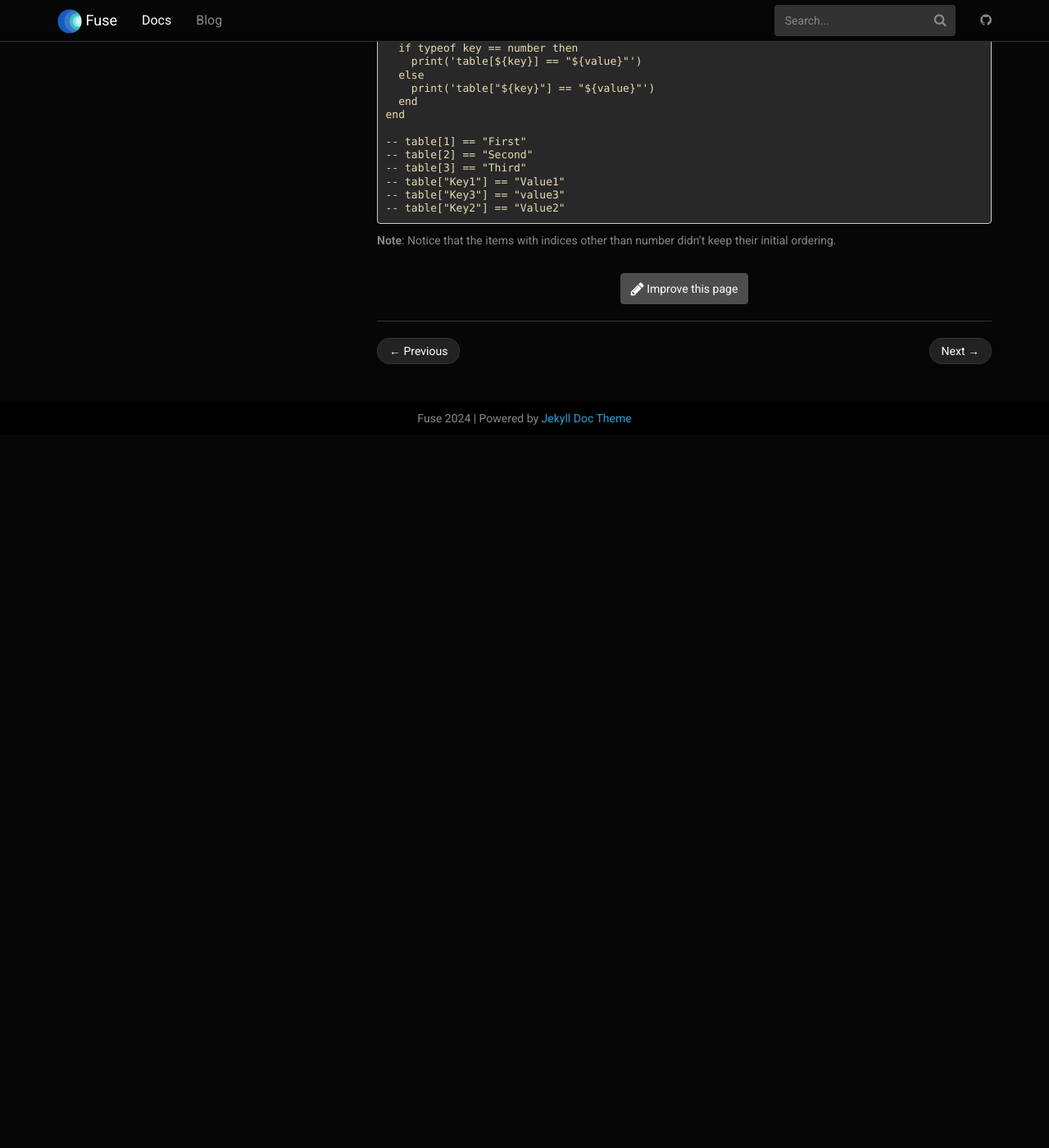
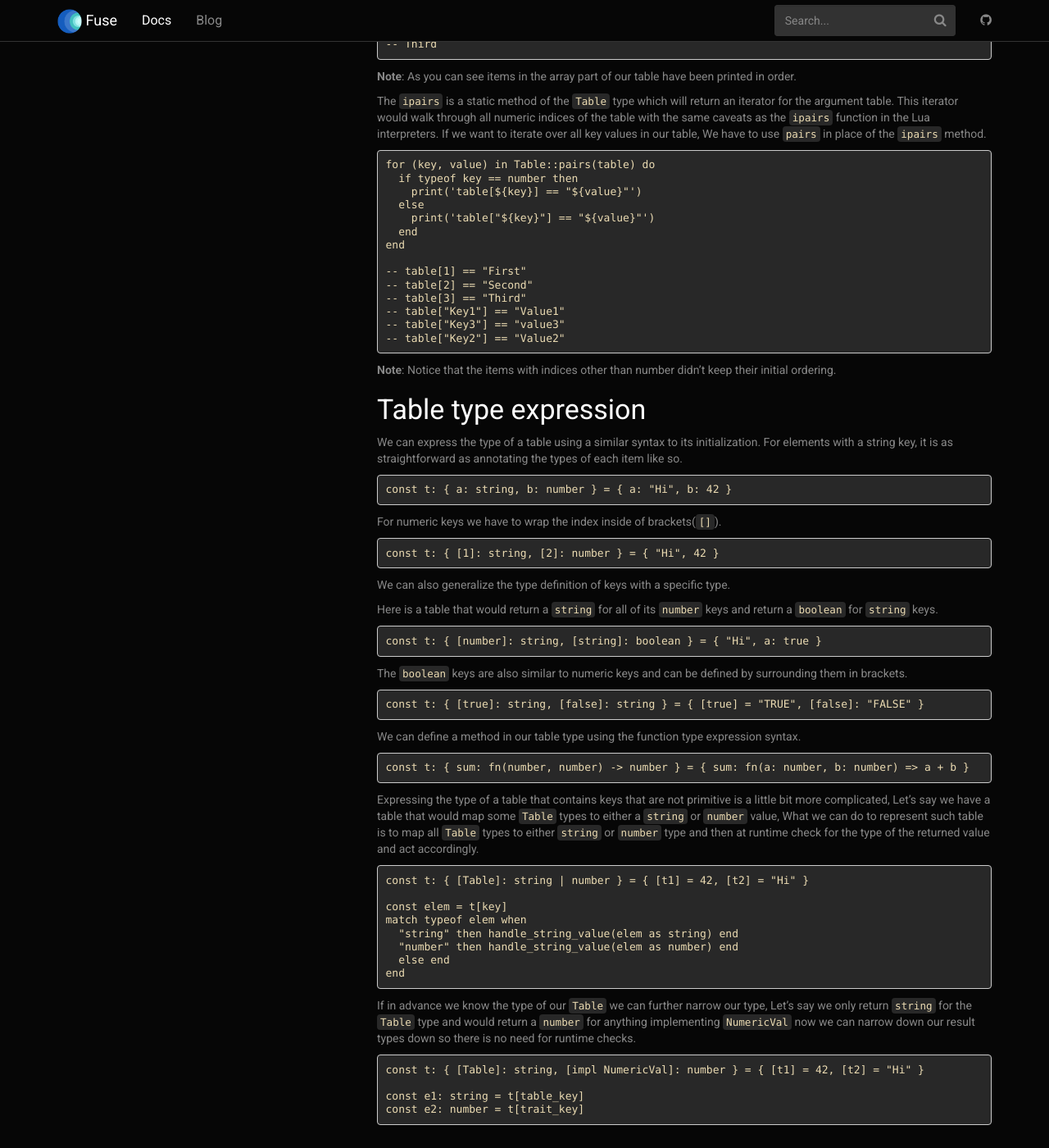
Before and after one commit to fuse-lang/fuse-lang.github.io, a Jekyll site: the page built from _docs/basics/17-tables.md, in a window 1280 px wide and 1400 px high, scrolled down 1176 px. Shown: the whole window at 82% size. Built offline with Jekyll 4.4.1, drawn with Linux system fonts in a browser that asks for light colours; before the commit the page ends 1706 px from its top, so only the background shows below that; some of the changed text lies outside the part shown.

Commit message:
update table documentation.

````diff
--- a/_docs/basics/17-tables.md
+++ b/_docs/basics/17-tables.md
@@ -22,6 +22,17 @@ const table: Table = {
 ```
 
 __Note__: In the example above we have used the type `Table` which is a wide type that can refer to any table or struct type, Alternativly we could specifically type our table using the [Table Type Expression](#type).
+
+We can specify non `string` keys explicitly by surrounding them in brackets.
+
+```fuse
+const table = {
+  [2] = "Second Element",
+  [1] = "First Element",
+  [true] = "Element for true",
+  [false] = "Element for false",
+}
+```
 
 ### Retrieving Values
 
@@ -81,3 +92,61 @@ end
 ```
 
 __Note__: Notice that the items with indices other than number didn't keep their initial ordering.
+
+
+<a name="type" />
+### Table type expression
+
+We can express the type of a table using a similar syntax to its initialization. For elements with a string key, it is as straightforward as annotating the types of each item like so.
+
+```fuse
+const t: { a: string, b: number } = { a: "Hi", b: 42 }
+```
+
+For numeric keys we have to wrap the index inside of brackets(`[]`).
+
+```fuse
+const t: { [1]: string, [2]: number } = { "Hi", 42 }
+```
+
+We can also generalize the type definition of keys with a specific type.
+
+Here is a table that would return a `string` for all of its `number` keys and return a `boolean` for `string` keys.
+
+```fuse
+const t: { [number]: string, [string]: boolean } = { "Hi", a: true }
+```
+
+The `boolean` keys are also similar to numeric keys and can be defined by surrounding them in brackets.
+
+```fuse
+const t: { [true]: string, [false]: string } = { [true] = "TRUE", [false]: "FALSE" }
+```
+
+We can define a method in our table type using the function type expression syntax.
+
+```fuse
+const t: { sum: fn(number, number) -> number } = { sum: fn(a: number, b: number) => a + b }
+```
+
+Expressing the type of a table that contains keys that are not primitive is a little bit more complicated, Let's say we have a table that would map some `Table` types to either a `string` or `number` value, What we can do to represent such table is to map all `Table` types to either `string` or `number` type and then at runtime check for the type of the returned value and act accordingly.
+
+```fuse
+const t: { [Table]: string | number } = { [t1] = 42, [t2] = "Hi" }
+
+const elem = t[key]
+match typeof elem when
+  "string" then handle_string_value(elem as string) end
+  "number" then handle_string_value(elem as number) end
+  else end
+end
+```
+
+If in advance we know the type of our `Table` we can further narrow our type, Let's say we only return `string` for the `Table` type and would return a `number` for anything implementing `NumericVal` now we can narrow down our result types down so there is no need for runtime checks.
+
+```fuse
+const t: { [Table]: string, [impl NumericVal]: number } = { [t1] = 42, [t2] = "Hi" }
+
+const e1: string = t[table_key]
+const e2: number = t[trait_key]
+```
````
Also changed, not shown: other parts of _docs/basics/17-tables.md (+1 -1 lines).
